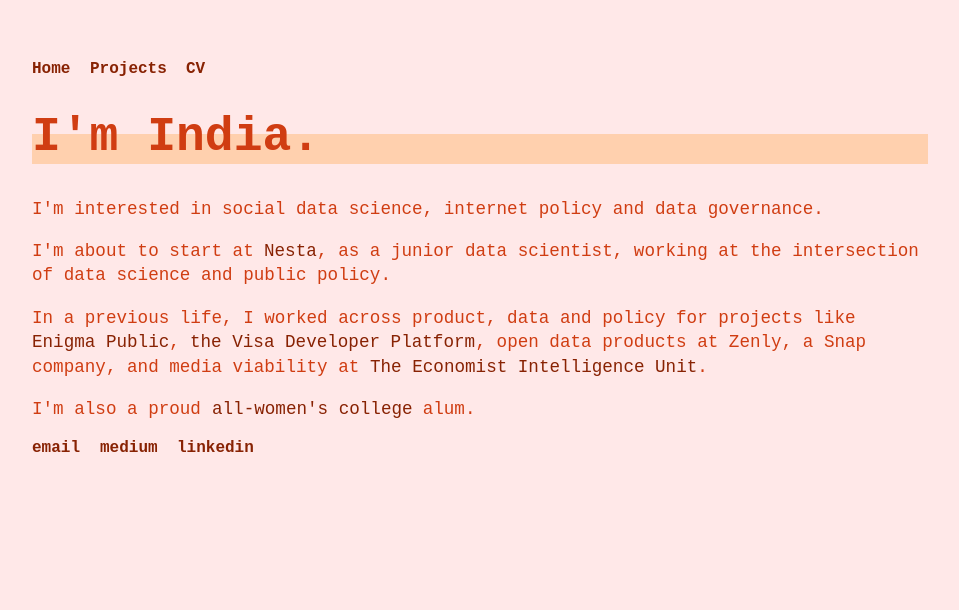
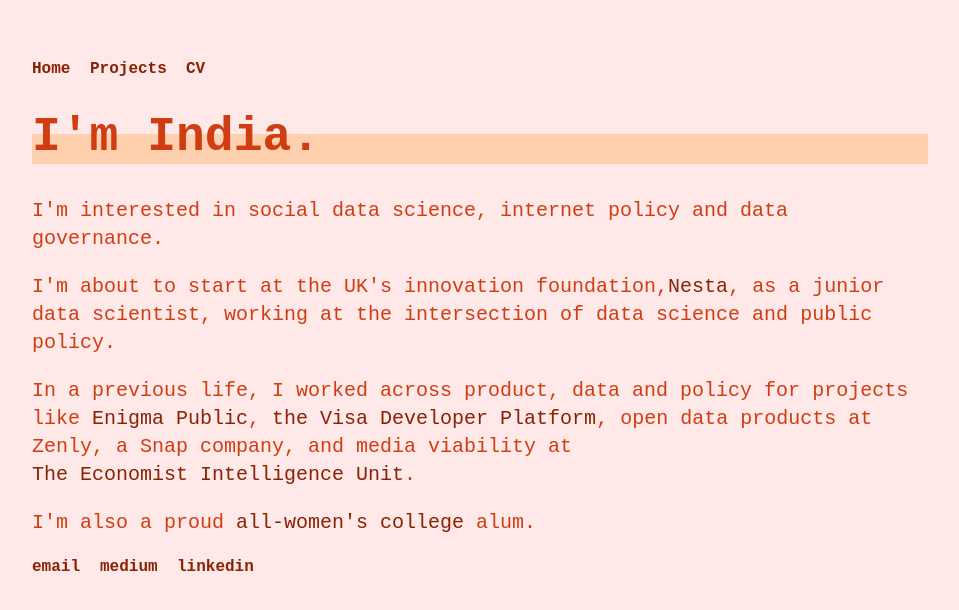
Before and after one commit to india-kerle/indy-web, a Jekyll site: the page built from index.html, in a window 1280 px wide. Shown: the top 610 px of the page, without its empty margins (160-1119 px from the left). Built offline with Jekyll 4.4.1, drawn with Linux system fonts in a browser that asks for light colours.

Commit message:
updated styles

```diff
--- a/Projects/index.html
+++ b/Projects/index.html
@@ -29,7 +29,7 @@
 <hr border: 1.5px solid #FFD0AE>
 
 <p> Technology Policy. </p>
-<h3>Substantive projects that explore technology policy issues like policy responses to a content moderation proposals, presentations on the new DSA and blogposts about internet shutdowns.</h3>
+<h3>Substantive projects that explore technology policy issues like policy responses to content moderation proposals, presentations on the new DSA and blogposts about internet shutdowns.</h3>
 
 <div class="wrapper">
  <div class="hover12 column"><figure><a href="https://drive.google.com/file/d/1yng6nXlvgtfzu8k-F0IHI7iYQXxXIFTN/view?usp=sharing" target = "_blank"><img src="policy_response.jpg" alt="policy"></a></figure><mini><a href = "https://drive.google.com/file/d/1yng6nXlvgtfzu8k-F0IHI7iYQXxXIFTN/view?usp=sharing" target = "_blank" class = "hvr-skew-forward">Policy Response.</a></mini></div>
--- a/css/main.css
+++ b/css/main.css
@@ -33,7 +33,7 @@
 hr { border: 0px; border-bottom: 1px solid #FFD0AE; }
 
 p {
-    font-size: 1.1em;
+    font-size: 1.25em;
     font-family: "Courier New", Courier, monospace;
     line-height: 1.4em;
     color: #D03D12;
--- a/index.html
+++ b/index.html
@@ -17,7 +17,7 @@
 	<h1>I'm India.</h1>
 	<p>I'm interested in social data science, internet policy and data governance.</p>
 
-	<p>I'm about to start at <a href="https://www.nesta.org.uk/" target = "_blank" class = "hvr-skew-forward">Nesta</a>, as a junior data scientist, working at the intersection of data science and public policy.</p>
+	<p>I'm about to start at the UK's innovation foundation,<a href="https://www.nesta.org.uk/" target = "_blank" class = "hvr-skew-forward">Nesta</a>, as a junior data scientist, working at the intersection of data science and public policy.</p>
 	<p>
 		In a previous life, I worked across product, data and policy for projects like <a href="https://en.wikipedia.org/wiki/Enigma_(company)#Enigma_Public" target = "_blank" class = "hvr-skew-forward">Enigma Public</a>, <a href="https://developer.visa.com/" target = "_blank" class = "hvr-skew-forward">the Visa Developer Platform</a>, open data products at Zenly, a Snap company, and media viability at <a href="https://www.eiu.com/n/" target = "_blank" class = "hvr-skew-forward">The Economist Intelligence Unit</a>.
 	</p>
```
